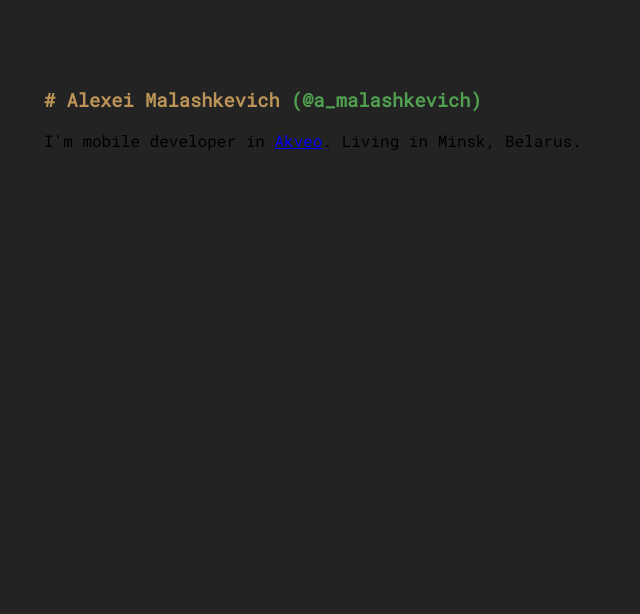
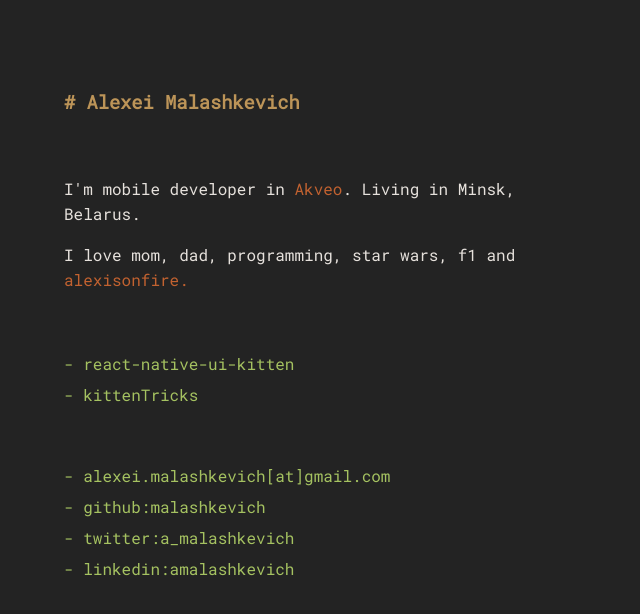
Before and after one commit to malashkevich/malashkevich.github.io, a plain HTML site: page index.html in a window 1280 px wide. Shown: the whole page, without its empty margins (0-640 px from the left). Drawn offline with Linux system fonts and the light colour scheme.

Commit message:
add styling

```diff
--- a/css/styles.css
+++ b/css/styles.css
@@ -1,7 +1,22 @@
 body {
-    padding: 60px 36px;
+    padding: 60px 0 60px 56px ;
     font-family: 'Roboto Mono', monospace;
-    background-color: #232323
+    background-color: #232323;
+    max-width: 500px;
+    color: #e6e1dc;
+}
+
+a {
+    text-decoration: none;
+    color: #c26230;
+}
+
+p {
+    line-height: 1.57em;
+}
+
+section {
+    margin: 60px 0;
 }
 
 .name{
@@ -10,7 +25,12 @@ body {
     font-size: 1.17em;
 }
 
-.name a {
-    color: #519f50;
-    text-decoration: none;
+ul {
+    padding: 0;
 }
+
+li, li a {
+    color: #a5c261;
+    list-style: none;
+    margin: 10px 0;
+}
--- a/index.html
+++ b/index.html
@@ -8,10 +8,25 @@
 </head>
 <body>
   <header>
-    <p class="name"># Alexei Malashkevich <a href="https://twitter.com/a_malashkevich">(@a_malashkevich)</a></p>
+    <p class="name"># Alexei Malashkevich</p>
   </header>
   <section id='content'>
     <p>I'm mobile developer in <a href="https://akveo.com">Akveo</a>. Living in Minsk, Belarus.</p>
+    <p>I love mom, dad, programming, star wars, f1 and <a href="https://www.theonlybandever.com/" target="_blank">alexisonfire.</p>
+  </section>
+  <section class='projects'>
+    <ul>
+      <li>- <a href="https://github.com/akveo/react-native-ui-kitten" target="_blank">react-native-ui-kitten</a></li>
+      <li>- <a href="https://github.com/akveo/kittenTricks" target="_blank">kittenTricks</a></li>
+    </ul>
+  </section>
+  <section class='links'>
+    <ul>
+      <li>- alexei.malashkevich[at]gmail.com</li>
+      <li>- <a href="https://github.com/malashkevich" target="_blank">github:malashkevich</a></li>
+      <li>- <a href="https://twitter.com/a_malashkevich" target="_blank">twitter:a_malashkevich</a></li>
+      <li>- <a href="https://www.linkedin.com/in/amalashkevich" target="_blank">linkedin:amalashkevich</a></li>
+    </ul>
   </section>
 </body>
 </html>
```
